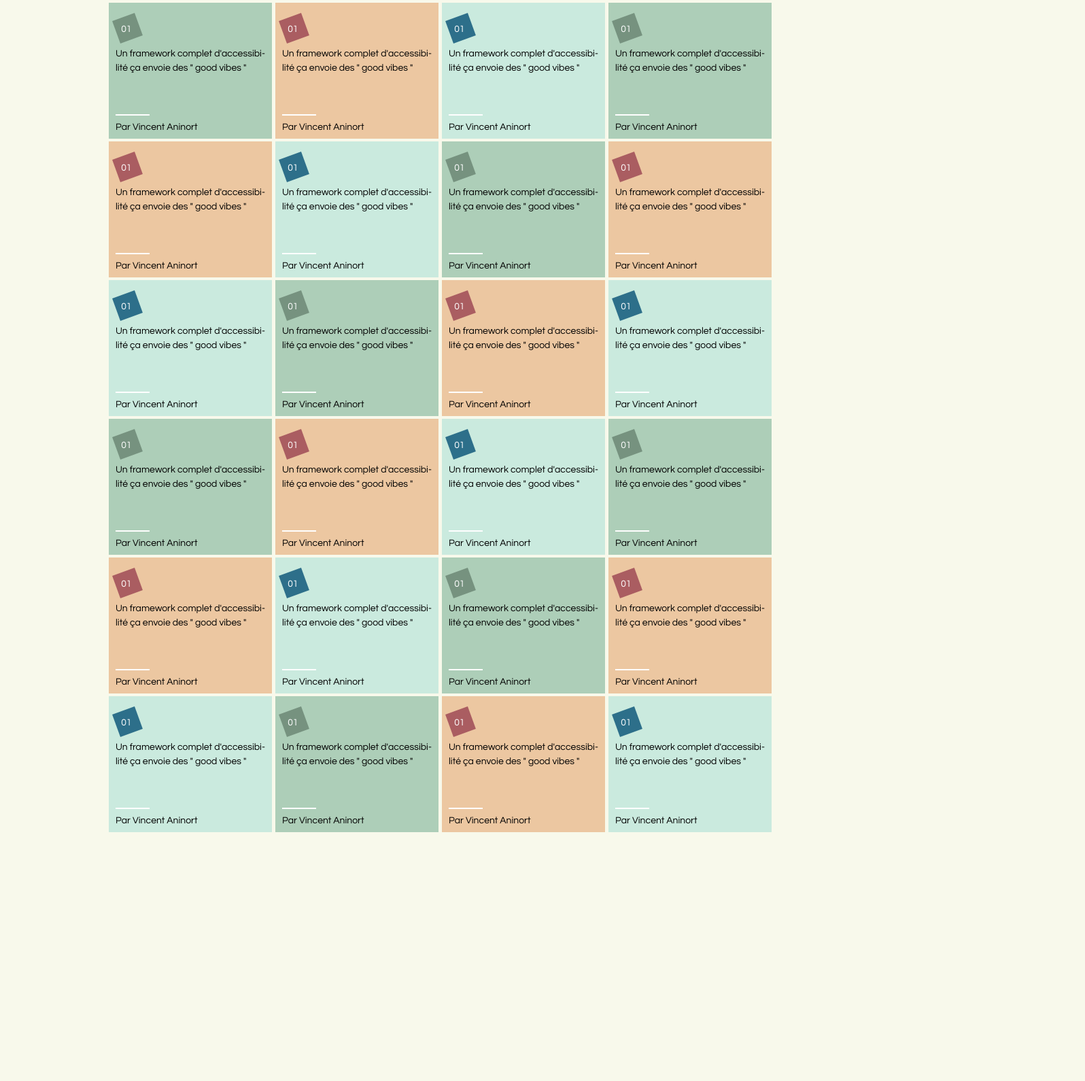
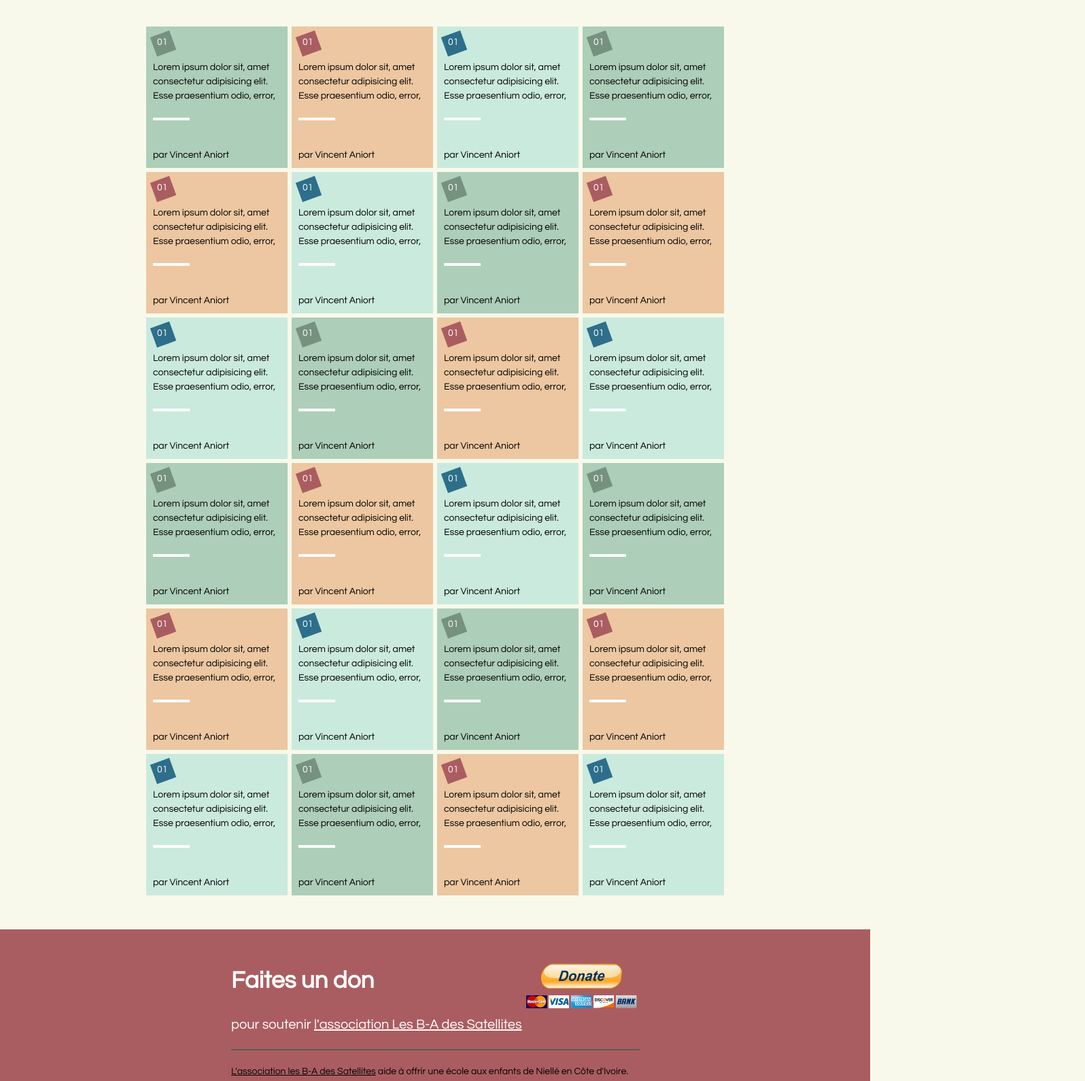
Before and after one commit to alexreu/Integration_Web2, a plain HTML site: page index.html in a window 1280 px wide. Shown: the part 367-1957 px from the top of the page at 68% size, 1596 px wide, since content can reach past the window. Before the commit the page ends 1635 px from the top, so only its background shows below. Drawn offline with Linux system fonts and the light colour scheme.

Commit message:
integration web terminer / utilisation de flex-box & ajout de petite animation css

```diff
--- a/css/style.css
+++ b/css/style.css
@@ -68,105 +68,139 @@
 body{
     background-color: #F8F9EB;
 }
-li{
-    margin-right: 5px;
-}
-hr{
+hr {
+    border: 2px solid #ffffff;
     width: 50px;
-    background-color: #ffffff;
-    height: 2px;
-    border: 0;
-    margin-left: 0;
-    margin: 35
-    px 0 10px 0;
-}
-p{
-    padding-bottom: 50px;
+    margin-left: 10px;
 }
 .container{
-    width: 1020px;
+    width: 850px;
     margin: auto;
 }
+.container_small {
+    width: 600px;
+    margin: auto;
+}
+.underline {
+    text-decoration: underline;
+}
+
 /* debut header */
-#header{
-  background-image: url(../img/index_fond.png);
-  background-repeat: no-repeat;
-  background-size: cover;
-  background-position: center;
-  height: 350px;
-  width: 100%;
+header {
+    height: 400px;
+    width: 100%;
+    background: url(../img/index.png), url(../img/particles.png), url(../img/index_fond.png);
+    background-repeat: no-repeat;
+    background-position-x: center;
 }
-.logo_header, .particle_header, .bottom_header{
-    position: absolute;
-}
-.logo{
-    height: auto;
-    width: 20%;
-}
-.logo_header{
-    left: 45%;
-    top: 7%
-}
-.particle_header{
-    left: 20%;
-}
-.bottom_header{
-    left: 25%;
+.logo {
+    background: url(../img/logo.png);
+    background-repeat: no-repeat;
+    background-size: 10%;
+    background-position-x: center;
+    background-position-y: 60px;
+    height: 400px;
+    width: 100%;
 }
 /* fin header */
 
-/* debut center block */
-.article_content{
+/* debut main */
+main {
+    margin-top: 50px;
+}
+
+.row {
     display: flex;
-    align-items: center;
-    list-style: none;
-    margin-bottom: -17px;
+    justify-content: space-between;
+    margin-top: 6px;
 }
-.article_1{
-    height: 150px;
-    width: 230px;
-    background-color: #ADCEB8;
-    padding: 20px 0px 30px 10px;
+.row > article {
+    width: 208px;
+    height: 208px;
 }
-.article_2{
-    background-color: #ECC7A1;
-    height: 150px;
-    width: 230px;
-    padding: 20px 0px 30px 10px;
+.body_article {
+    margin-top: 50px;
+    padding-left: 10px;
 }
-.article_3{
-    background-color: #CAEADE;
-    height: 150px;
-    width: 230px;
-    padding: 20px 0px 30px 10px;
 
+.background_number_1 {
+    background-color:  #76927F;
+    height: 30px;
+    width: 30px;
 }
-.background_number_article_1{
-    margin-bottom: 10px;
-    height: 35px;
-    width: 35px;
-    background-color: #76927F;
-    transform: rotate(-20deg)
-
+.background_number_2{
+    background-color: #AA5D61;
+    height: 30px;
+    width: 30px;
 }
-.background_number_article_2{
-    margin-bottom: 10px;
-    height: 35px;
-    width: 35px;
-    background-color: #AA5D61;
-    transform: rotate(-20deg)
-
+.background_number_3{
+    background-color: #2D6F8A;
+    height: 30px;
+    width: 30px;
 }
-.background_number_article_3{
-    margin-bottom: 10px;
-    height: 35px;
-    width: 35px;
-    background-color: #2D6F8A;
-    transform: rotate(-20deg)
-
+.background_number_1, .background_number_2, .background_number_3 {
+    transform: rotate(-20deg);
+    position: absolute;
+    margin: 10px 0 0 10px;
 }
 .number_article{
     color: #ffffff;
     transform: rotate(20deg);
-    padding: 9px 0 0 9px;
+    padding: 3px 0 0 7px;
+
 }
+.article_content_1{
+    background-color:  #ADCEB8;
+}
+
+.article_content_2{
+    background-color: #ECC7A1;
+}
+
+.article_content_3{
+    background-color: #CAEADE;
+}
+.article_content_1, .article_content_2, .article_content_3{
+    transition: 1s all;
+}
+.article_content_1:hover, .article_content_2:hover, .article_content_3:hover {
+    transform: scale(1.06);
+}
+.footer_article {
+    padding-left: 10px;
+    padding-top: 20px;
+}
+/* fin main */
+
+/* debut bottom */
+#bottom {
+    margin-top: 50px;
+    padding-top: 5px;
+    padding-bottom: 70px;
+    background-color: #AA5D60;
+    height: 300px;
+    width: 100%;
+}
+.bottom_content img {
+    float: right;
+    height: auto;
+    width: 28%
+}
+.bottom_content h1 {
+    color: #ffffff;
+    font-size: 35px;
+}
+.title_p {
+    color: #ffffff;
+    font-size: 20px;
+}
+.bottom_content hr {
+    width: 100%;
+    margin: 0;
+    border: 0.5px solid #5a5a5a;
+}
+/* fin bottom */
+/* debut footer */
+#footer {
+    text-align: center;
+}
--- a/index.html
+++ b/index.html
@@ -8,310 +8,418 @@
 	<title>Integration_Web2</title>
 </head>
 <body>
+	<!--Debut header-->
+	<header>
+		<div class="logo"></div>
+	</header>
+	<!--Fin header-->
 
-	<!-- debut header -->
-	<header id="header">
-		<div class="logo_header container">
-			<img src="img/logo.png" alt="logo" class="logo">
+	<!--Debut main-->
+	<main class="container">
+		<section class="row">
+			<article class="article_content_1">
+				<div class="background_number_1">
+					<div class="number_article">
+						<span>01</span>
 					</div>
-		<div class="particle_header">
-			<img src="img/particles.png" alt="particle" class="particle">
 				</div>
-		<div class="bottom_header container">
-			<img src="img/index.png" alt="personnage" class="personnage">
-		</div>
-	</header>
-	<!-- fun header-->
-	<!-- debut center block-->
-	<div class="center_block container">
-		<div class="row">
-			<ul class="article_content">
-				<li class="article_1">
-					<div class="background_number_article_1">
-						<div class="number_article">01</div>
-					</div>
-					<p>
-						Un framework complet d'accessibilité ça envoie
-						des " good vibes "
+				<p class="body_article">
+					Lorem ipsum dolor sit, amet consectetur
+					adipisicing elit. Esse praesentium odio, error,
 				</p>
 				<hr>
-					<p class="bottom_article">Par Vincent Aninort</p>
-				</li>
-				<li class="article_2">
-					<div class="background_number_article_2">
-							<div class="number_article">01</div>
+				<p class="footer_article">
+					par Vincent Aniort
+				</p>
+			</article>
+			<article class="article_content_2">
+				<div class="background_number_2">
+					<div class="number_article">
+						<span>01</span>
 					</div>
-					<p>
-						Un framework complet d'accessibilité ça envoie
-						des " good vibes "
+				</div>
+				<p class="body_article">
+					Lorem ipsum dolor sit, amet consectetur
+					adipisicing elit. Esse praesentium odio, error,
 				</p>
 				<hr>
-					<p class="bottom_article">Par Vincent Aninort</p>
-				</li>
-				<li class="article_3">
-					<div class="background_number_article_3">
-						<div class="number_article">01</div>
+				<p class="footer_article">
+					par Vincent Aniort
+				</p>
+			</article>
+			<article class="article_content_3">
+				<div class="background_number_3">
+					<div class="number_article">
+						<span>01</span>
 					</div>
-					<p>
-						Un framework complet d'accessibilité ça envoie
-						des " good vibes "
+				</div>
+				<p class="body_article">
+					Lorem ipsum dolor sit, amet consectetur
+					adipisicing elit. Esse praesentium odio, error,
 				</p>
 				<hr>
-					<p class="bottom_article">Par Vincent Aninort</p>
-				</li>
-				<li class="article_1">
-					<div class="background_number_article_1">
-						<div class="number_article">01</div>
+				<p class="footer_article">
+					par Vincent Aniort
+				</p>
+			</article>
+			<article class="article_content_1">
+				<div class="background_number_1">
+					<div class="number_article">
+						<span>01</span>
 					</div>
-					<p>
-						Un framework complet d'accessibilité ça envoie
-						des " good vibes "
+				</div>
+				<p class="body_article">
+					Lorem ipsum dolor sit, amet consectetur
+					adipisicing elit. Esse praesentium odio, error,
 				</p>
 				<hr>
-					<p class="bottom_article">Par Vincent Aninort</p>
-				</li>
-			</ul>
+				<p class="footer_article">
+					par Vincent Aniort
+				</p>
+			</article>
+		</section>
+		<section class="row">
+			<article class="article_content_2">
+				<div class="background_number_2">
+					<div class="number_article">
+						<span>01</span>
 					</div>
-		<div class="row">
-			<ul class="article_content">
-				<li class="article_2">
-					<div class="background_number_article_2">
-						<div class="number_article">01</div>
 				</div>
-					<p>
-						Un framework complet d'accessibilité ça envoie
-						des " good vibes "
+				<p class="body_article">
+					Lorem ipsum dolor sit, amet consectetur
+					adipisicing elit. Esse praesentium odio, error,
 				</p>
 				<hr>
-					<p class="bottom_article">Par Vincent Aninort</p>
-				</li>
-				<li class="article_3">
-					<div class="background_number_article_3">
-						<div class="number_article">01</div>
+				<p class="footer_article">
+					par Vincent Aniort
+				</p>
+			</article>
+			<article class="article_content_3">
+				<div class="background_number_3">
+					<div class="number_article">
+						<span>01</span>
 					</div>
-					<p>
-						Un framework complet d'accessibilité ça envoie
-						des " good vibes "
+				</div>
+				<p class="body_article">
+					Lorem ipsum dolor sit, amet consectetur
+					adipisicing elit. Esse praesentium odio, error,
 				</p>
 				<hr>
-					<p class="bottom_article">Par Vincent Aninort</p>
-				</li>
-				<li class="article_1">
-					<div class="background_number_article_1">
-						<div class="number_article">01</div>
+				<p class="footer_article">
+					par Vincent Aniort
+				</p>
+			</article>
+			<article class="article_content_1">
+				<div class="background_number_1">
+					<div class="number_article">
+						<span>01</span>
 					</div>
-					<p>
-						Un framework complet d'accessibilité ça envoie
-						des " good vibes "
+				</div>
+				<p class="body_article">
+					Lorem ipsum dolor sit, amet consectetur
+					adipisicing elit. Esse praesentium odio, error,
 				</p>
 				<hr>
-					<p class="bottom_article">Par Vincent Aninort</p>
-				</li>
-				<li class="article_2">
-					<div class="background_number_article_2">
-						<div class="number_article">01</div>
+				<p class="footer_article">
+					par Vincent Aniort
+				</p>
+			</article>
+			<article class="article_content_2">
+				<div class="background_number_2">
+					<div class="number_article">
+						<span>01</span>
 					</div>
-					<p>
-						Un framework complet d'accessibilité ça envoie
-						des " good vibes "
+				</div>
+				<p class="body_article">
+					Lorem ipsum dolor sit, amet consectetur
+					adipisicing elit. Esse praesentium odio, error,
 				</p>
 				<hr>
-					<p class="bottom_article">Par Vincent Aninort</p>
-				</li>
-			</ul>
+				<p class="footer_article">
+					par Vincent Aniort
+				</p>
+			</article>
+		</section>
+		<section class="row">
+			<article class="article_content_3">
+				<div class="background_number_3">
+					<div class="number_article">
+						<span>01</span>
 					</div>
-		<div class="row">
-			<ul class="article_content">
-				<li class="article_3">
-					<div class="background_number_article_3">
-						<div class="number_article">01</div>
 				</div>
-					<p>
-						Un framework complet d'accessibilité ça envoie
-						des " good vibes "
+				<p class="body_article">
+					Lorem ipsum dolor sit, amet consectetur
+					adipisicing elit. Esse praesentium odio, error,
 				</p>
 				<hr>
-					<p class="bottom_article">Par Vincent Aninort</p>
-				</li>
-				<li class="article_1">
-					<div class="background_number_article_1">
-						<div class="number_article">01</div>
+				<p class="footer_article">
+					par Vincent Aniort
+				</p>
+			</article>
+			<article class="article_content_1">
+				<div class="background_number_1">
+					<div class="number_article">
+						<span>01</span>
 					</div>
-					<p>
-						Un framework complet d'accessibilité ça envoie
-						des " good vibes "
+				</div>
+				<p class="body_article">
+					Lorem ipsum dolor sit, amet consectetur
+					adipisicing elit. Esse praesentium odio, error,
 				</p>
 				<hr>
-					<p class="bottom_article">Par Vincent Aninort</p>
-				</li>
-				<li class="article_2">
-					<div class="background_number_article_2">
-						<div class="number_article">01</div>
+				<p class="footer_article">
+					par Vincent Aniort
+				</p>
+			</article>
+			<article class="article_content_2">
+				<div class="background_number_2">
+					<div class="number_article">
+						<span>01</span>
 					</div>
-					<p>
-						Un framework complet d'accessibilité ça envoie
-						des " good vibes "
+				</div>
+				<p class="body_article">
+					Lorem ipsum dolor sit, amet consectetur
+					adipisicing elit. Esse praesentium odio, error,
 				</p>
 				<hr>
-					<p class="bottom_article">Par Vincent Aninort</p>
-				</li>
-				<li class="article_3">
-					<div class="background_number_article_3">
-						<div class="number_article">01</div>
+				<p class="footer_article">
+					par Vincent Aniort
+				</p>
+			</article>
+			<article class="article_content_3">
+				<div class="background_number_3">
+					<div class="number_article">
+						<span>01</span>
 					</div>
-					<p>
-						Un framework complet d'accessibilité ça envoie
-						des " good vibes "
+				</div>
+				<p class="body_article">
+					Lorem ipsum dolor sit, amet consectetur
+					adipisicing elit. Esse praesentium odio, error,
 				</p>
 				<hr>
-					<p class="bottom_article">Par Vincent Aninort</p>
-				</li>
-			</ul>
+				<p class="footer_article">
+					par Vincent Aniort
+				</p>
+			</article>
+		</section>
+		<section class="row">
+			<article class="article_content_1">
+				<div class="background_number_1">
+					<div class="number_article">
+						<span>01</span>
 					</div>
-		<div class="row">
-			<ul class="article_content">
-				<li class="article_1">
-					<div class="background_number_article_1">
-						<div class="number_article">01</div>
 				</div>
-					<p>
-						Un framework complet d'accessibilité ça envoie
-						des " good vibes "
+				<p class="body_article">
+					Lorem ipsum dolor sit, amet consectetur
+					adipisicing elit. Esse praesentium odio, error,
 				</p>
 				<hr>
-					<p class="bottom_article">Par Vincent Aninort</p>
-				</li>
-				<li class="article_2">
-					<div class="background_number_article_2">
-						<div class="number_article">01</div>
+				<p class="footer_article">
+					par Vincent Aniort
+				</p>
+			</article>
+			<article class="article_content_2">
+				<div class="background_number_2">
+					<div class="number_article">
+						<span>01</span>
 					</div>
-					<p>
-						Un framework complet d'accessibilité ça envoie
-						des " good vibes "
+				</div>
+				<p class="body_article">
+					Lorem ipsum dolor sit, amet consectetur
+					adipisicing elit. Esse praesentium odio, error,
 				</p>
 				<hr>
-					<p class="bottom_article">Par Vincent Aninort</p>
-				</li>
-				<li class="article_3">
-					<div class="background_number_article_3">
-						<div class="number_article">01</div>
+				<p class="footer_article">
+					par Vincent Aniort
+				</p>
+			</article>
+			<article class="article_content_3">
+				<div class="background_number_3">
+					<div class="number_article">
+						<span>01</span>
 					</div>
-					<p>
-						Un framework complet d'accessibilité ça envoie
-						des " good vibes "
+				</div>
+				<p class="body_article">
+					Lorem ipsum dolor sit, amet consectetur
+					adipisicing elit. Esse praesentium odio, error,
 				</p>
 				<hr>
-					<p class="bottom_article">Par Vincent Aninort</p>
-				</li>
-				<li class="article_1">
-					<div class="background_number_article_1">
-						<div class="number_article">01</div>
+				<p class="footer_article">
+					par Vincent Aniort
+				</p>
+			</article>
+			<article class="article_content_1">
+				<div class="background_number_1">
+					<div class="number_article">
+						<span>01</span>
 					</div>
-					<p>
-						Un framework complet d'accessibilité ça envoie
-						des " good vibes "
+				</div>
+				<p class="body_article">
+					Lorem ipsum dolor sit, amet consectetur
+					adipisicing elit. Esse praesentium odio, error,
 				</p>
 				<hr>
-					<p class="bottom_article">Par Vincent Aninort</p>
-				</li>
-			</ul>
+				<p class="footer_article">
+					par Vincent Aniort
+				</p>
+			</article>
+		</section>
+		<section class="row">
+			<article class="article_content_2">
+				<div class="background_number_2">
+					<div class="number_article">
+						<span>01</span>
 					</div>
-		<div class="row">
-			<ul class="article_content">
-				<li class="article_2">
-					<div class="background_number_article_2">
-						<div class="number_article">01</div>
 				</div>
-					<p>
-						Un framework complet d'accessibilité ça envoie
-						des " good vibes "
+				<p class="body_article">
+					Lorem ipsum dolor sit, amet consectetur
+					adipisicing elit. Esse praesentium odio, error,
 				</p>
 				<hr>
-					<p class="bottom_article">Par Vincent Aninort</p>
-				</li>
-				<li class="article_3">
-					<div class="background_number_article_3">
-						<div class="number_article">01</div>
+				<p class="footer_article">
+					par Vincent Aniort
+				</p>
+			</article>
+			<article class="article_content_3">
+				<div class="background_number_3">
+					<div class="number_article">
+						<span>01</span>
 					</div>
-					<p>
-						Un framework complet d'accessibilité ça envoie
-						des " good vibes "
+				</div>
+				<p class="body_article">
+					Lorem ipsum dolor sit, amet consectetur
+					adipisicing elit. Esse praesentium odio, error,
 				</p>
 				<hr>
-					<p class="bottom_article">Par Vincent Aninort</p>
-				</li>
-				<li class="article_1">
-					<div class="background_number_article_1">
-						<div class="number_article">01</div>
+				<p class="footer_article">
+					par Vincent Aniort
+				</p>
+			</article>
+			<article class="article_content_1">
+				<div class="background_number_1">
+					<div class="number_article">
+						<span>01</span>
 					</div>
-					<p>
-						Un framework complet d'accessibilité ça envoie
-						des " good vibes "
+				</div>
+				<p class="body_article">
+					Lorem ipsum dolor sit, amet consectetur
+					adipisicing elit. Esse praesentium odio, error,
 				</p>
 				<hr>
-					<p class="bottom_article">Par Vincent Aninort</p>
-				</li>
-				<li class="article_2">
-					<div class="background_number_article_2">
-						<div class="number_article">01</div>
+				<p class="footer_article">
+					par Vincent Aniort
+				</p>
+			</article>
+			<article class="article_content_2">
+				<div class="background_number_2">
+					<div class="number_article">
+						<span>01</span>
 					</div>
-					<p>
-						Un framework complet d'accessibilité ça envoie
-						des " good vibes "
+				</div>
+				<p class="body_article">
+					Lorem ipsum dolor sit, amet consectetur
+					adipisicing elit. Esse praesentium odio, error,
 				</p>
 				<hr>
-					<p class="bottom_article">Par Vincent Aninort</p>
-				</li>
-			</ul>
+				<p class="footer_article">
+					par Vincent Aniort
+				</p>
+			</article>
+		</section>
+		<section class="row">
+			<article class="article_content_3">
+				<div class="background_number_3">
+					<div class="number_article">
+						<span>01</span>
 					</div>
-		<div class="row">
-			<ul class="article_content">
-				<li class="article_3">
-					<div class="background_number_article_3">
-						<div class="number_article">01</div>
 				</div>
-					<p>
-						Un framework complet d'accessibilité ça envoie
-						des " good vibes "
+				<p class="body_article">
+					Lorem ipsum dolor sit, amet consectetur
+					adipisicing elit. Esse praesentium odio, error,
 				</p>
 				<hr>
-					<p class="bottom_article">Par Vincent Aninort</p>
-				</li>
-				<li class="article_1">
-					<div class="background_number_article_1">
-						<div class="number_article">01</div>
+				<p class="footer_article">
+					par Vincent Aniort
+				</p>
+			</article>
+			<article class="article_content_1">
+				<div class="background_number_1">
+					<div class="number_article">
+						<span>01</span>
 					</div>
-					<p>
-						Un framework complet d'accessibilité ça envoie
-						des " good vibes "
+				</div>
+				<p class="body_article">
+					Lorem ipsum dolor sit, amet consectetur
+					adipisicing elit. Esse praesentium odio, error,
 				</p>
 				<hr>
-					<p class="bottom_article">Par Vincent Aninort</p>
-				</li>
-				<li class="article_2">
-					<div class="background_number_article_2">
-						<div class="number_article">01</div>
+				<p class="footer_article">
+					par Vincent Aniort
+				</p>
+			</article>
+			<article class="article_content_2">
+				<div class="background_number_2">
+					<div class="number_article">
+						<span>01</span>
 					</div>
-					<p>
-						Un framework complet d'accessibilité ça envoie
-						des " good vibes "
+				</div>
+				<p class="body_article">
+					Lorem ipsum dolor sit, amet consectetur
+					adipisicing elit. Esse praesentium odio, error,
 				</p>
 				<hr>
-					<p class="bottom_article">Par Vincent Aninort</p>
-				</li>
-				<li class="article_3">
-					<div class="background_number_article_3">
-						<div class="number_article">01</div>
+				<p class="footer_article">
+					par Vincent Aniort
+				</p>
+			</article>
+			<article class="article_content_3">
+				<div class="background_number_3">
+					<div class="number_article">
+						<span>01</span>
 					</div>
-					<p>
-						Un framework complet d'accessibilité ça envoie
-						des " good vibes "
+				</div>
+				<p class="body_article">
+					Lorem ipsum dolor sit, amet consectetur
+					adipisicing elit. Esse praesentium odio, error,
 				</p>
 				<hr>
-					<p class="bottom_article">Par Vincent Aninort</p>
-				</li>
-			</ul>
+				<p class="footer_article">
+					par Vincent Aniort
+				</p>
+			</article>
+		</section>
+	</main>
+	<!--Fin main-->
+
+	<!--Debut bottom-->
+	<section id="bottom">
+		<article class="container_small bottom_content">
+			<a href="#"><img src="img/donation.png" alt="donation"></a>
+			<h1>Faites un don</h1>
+			<p class="title_p">pour soutenir <span class="underline">l'association Les B-A des Satellites</span></p>
+			<hr class="hr_bottom">
+			<p>
+				<span class="underline">L'association les B-A des Satellites</span>
+				aide à offrir une école aux enfants de Niellé en Côte d'Ivoire.
+			</p>
+			<p>
+				Les fonds réciltés vont directement sur le compte PayPal de l'association. En cliquant sur le
+				bouton " Donate " ci-dessus, vous allez être redirigé vers PayPal. Vous n'êtes pas obligés
+				de créer un compte Paypal pour faire un don.
+			</p>
+		</article>
+	</section>
+	<!--Fin bottom-->
+
+	<!--Debut footer-->
+	<section id="footer">
+		<div class="container">
+			<div>
+				<p>Illustration par <span class="underline">Alexandre Adolphe</span></p>
+			</div>
+			<div>
+				<p>Mentions légales | Remerciements | L'édition 2018 | L'édition 2014 | @Alexdeveloppement</p>
 			</div>
 		</div>
+	</section>
 </body>
-</html>
```
Also changed, not shown: img/donation.png (added). Lines whose indentation alone changed are shown as unchanged.
